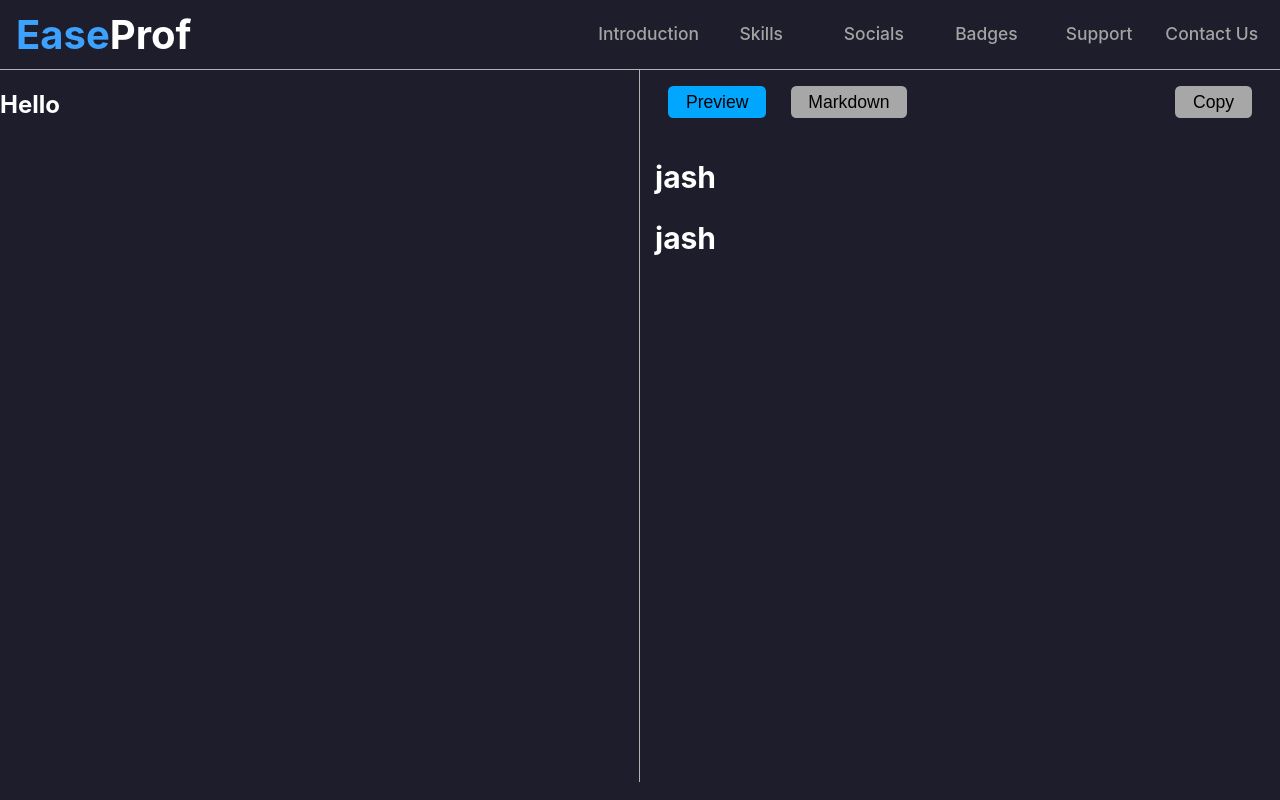
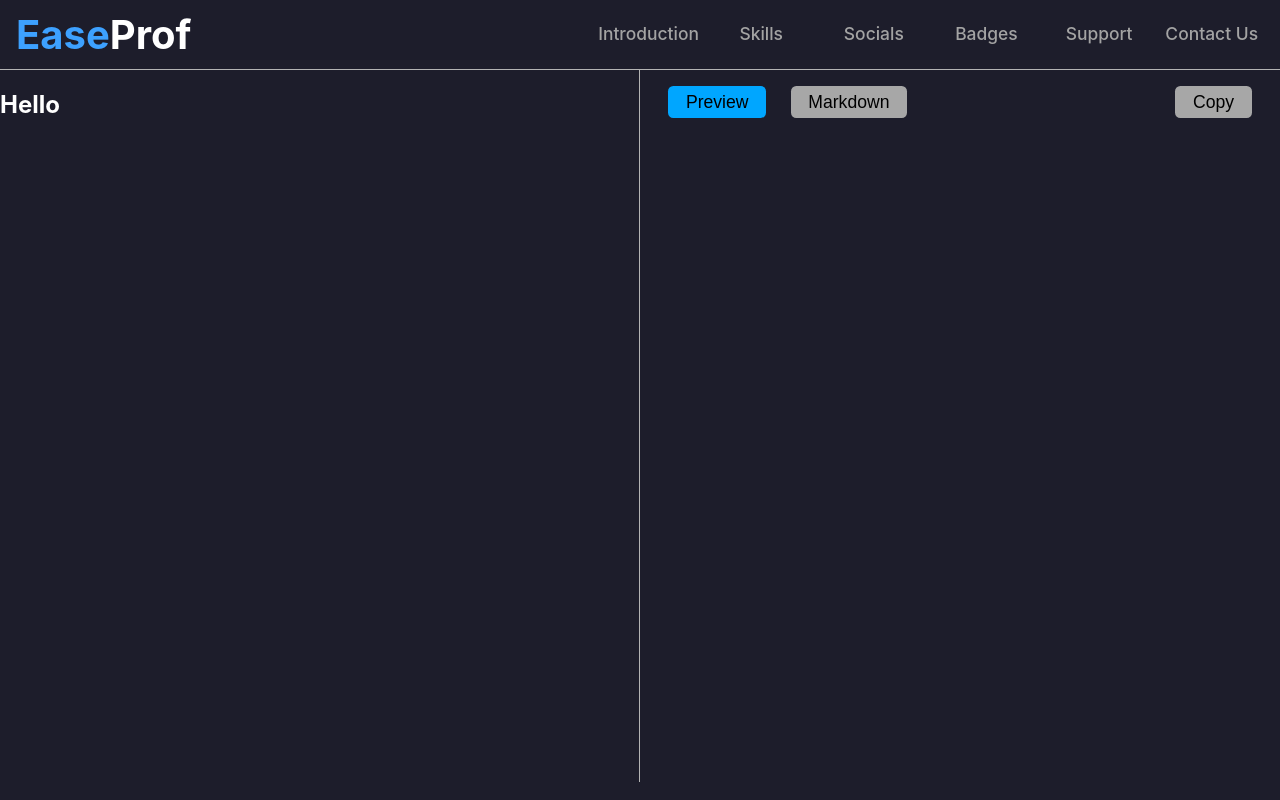
Before and after one commit to JASH-PATEL-6566/EaseProf, a Next.js app: page / in a window 1280 px wide. Built offline with nearby package versions, Linux system fonts and the light colour scheme.

Commit message:
#7 profile introduction page ready with full functionality

```diff
--- a/Components/Navbar/Lauout.js
+++ b/Components/Navbar/Lauout.js
@@ -10,7 +10,7 @@ export default function Layout({ children }) {
 
     const [text, setText] = useState("");
 
-    const markdown = `# jash\n# jash`;
+    const markdown = `<h1 align="center">${data.name !== '' ? `👋 Hola, I'm ${data.name}` : ''}</h1>\n\n<h3 align="center">${data.subtitle}</h3>\n\n${data.based !== '' ? `- 🌍 I'm based in **${data.based}**` : ''}\n${(data.portfolio !== '' && data.portfolio_link !== '') ? `- 🖥️ See my protfolio *<u><a href=${data.portfolio_link} target="_blank">${data.portfolio}</a></u>*` : ''}\n${(data.contact !== '') ? `- ✉️ Contact Me At *<u><a href=${`mailto:${data.contact}`} target="_blank">${data.contact}</a></u>*` : ''}\n${(data.currentWork !== '' && data.currentWork_link !== '') ? `- 🚀 I'm currently working on *<u><a href=${data.currentWork_link} target="_blank">${data.currentWork}</a></u>*` : ''}${data.collaborate !== '' ? `- 🤝 I'm open to Collaborating on **${data.collaborate}**` : ''}\n${data.else !== '' ? `- ${data.else}` : ''}`;
 
     const changeView = (e, value) => {
         const changeAll = document.querySelectorAll('.change');
@@ -25,7 +25,6 @@ export default function Layout({ children }) {
             btn.classList.add('display_none');
         })
         document.getElementById(`${value}`).classList.remove('display_none');
-
     }
     return (
         <section>
```
